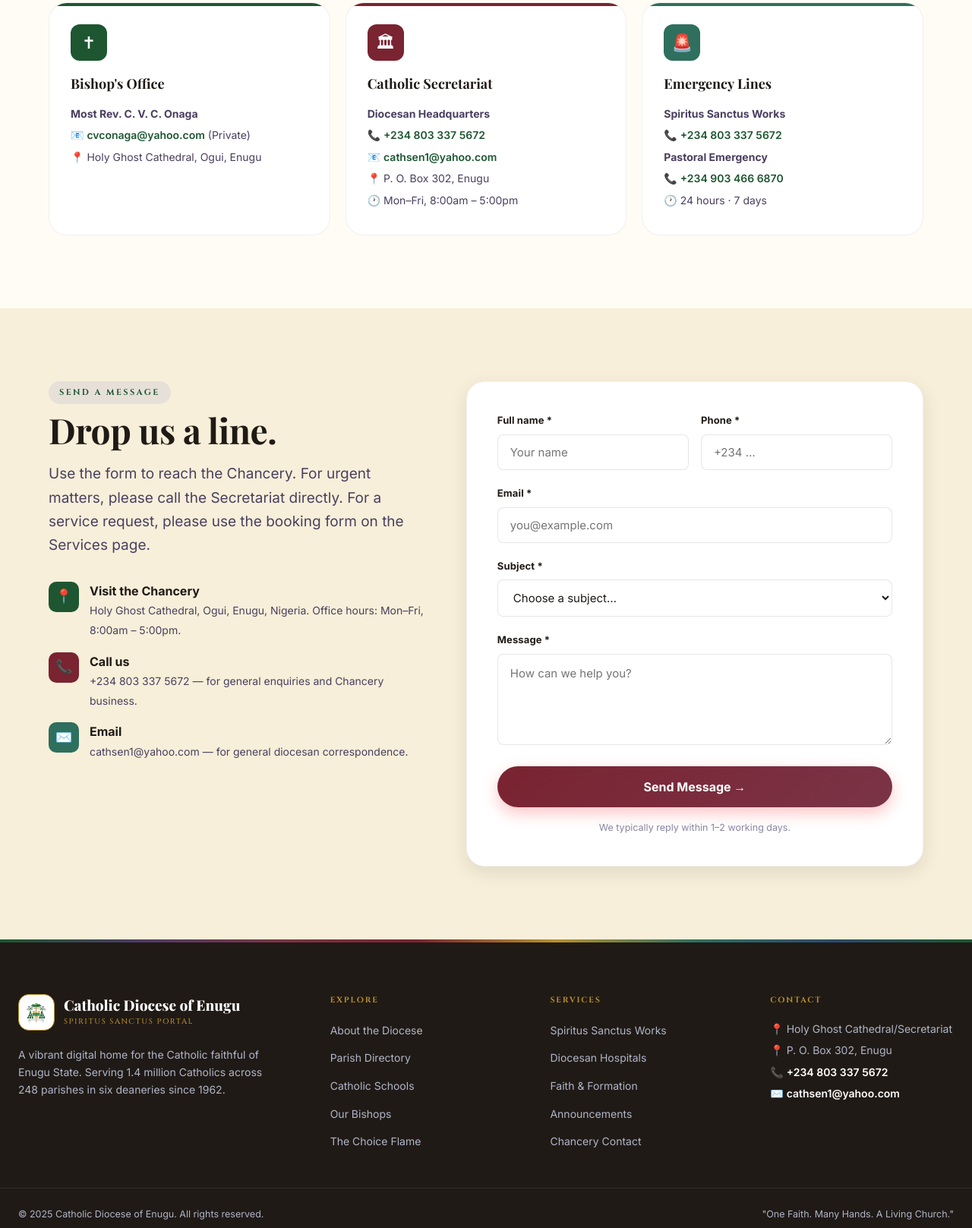
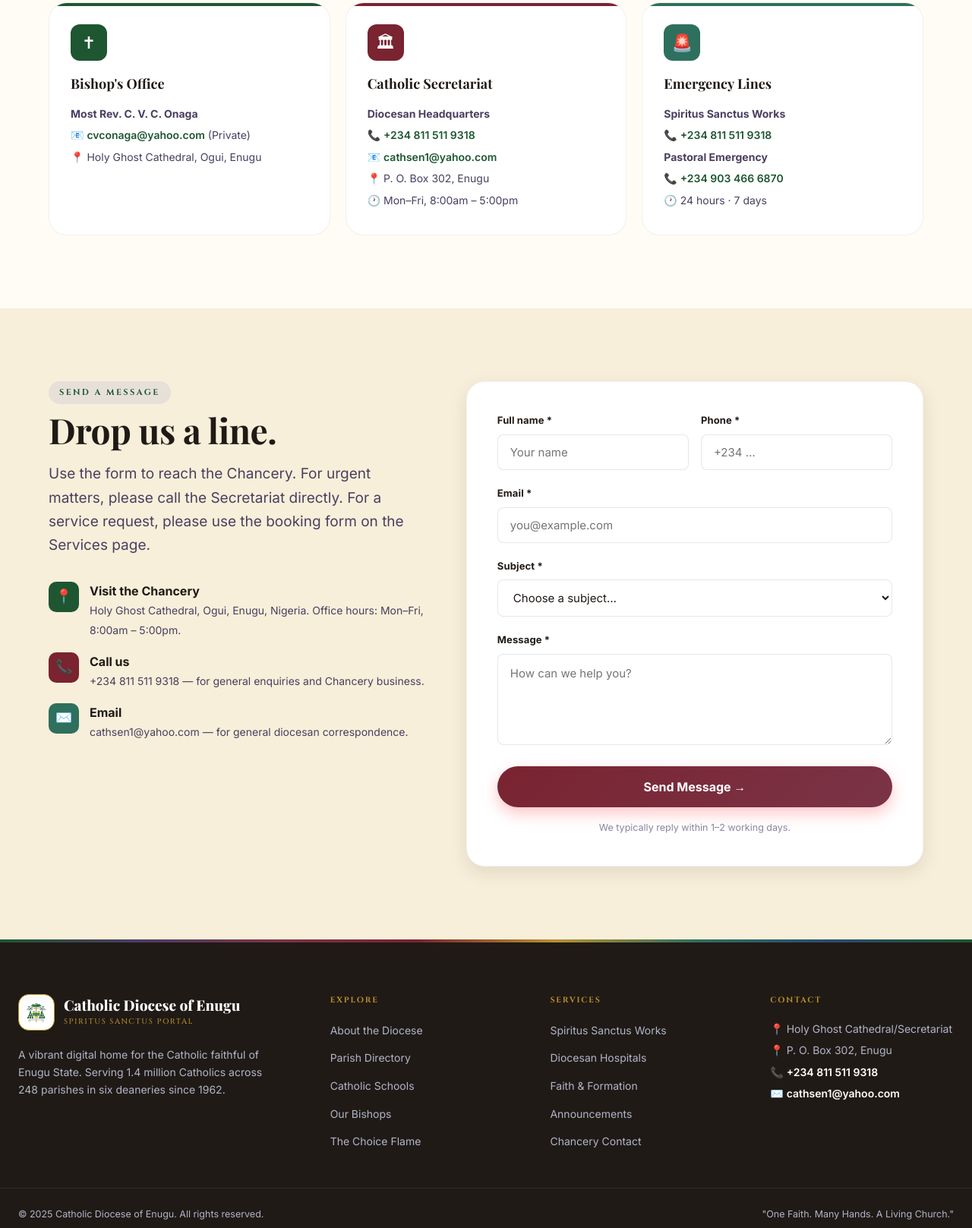
Before and after one commit to skanifegowoh-sudo/Spiritus-Services, a website: page www/contact.html in a window 1280 px wide. Shown: the part 529-2146 px from the top of the page at 76% size. Drawn offline with nearby package versions, Linux system fonts and the light colour scheme; a web font is replaced by a local one.

Commit message:
Emergency: replace Chancery contact number with 08115119318

```diff
--- a/www/contact.html
+++ b/www/contact.html
@@ -72,7 +72,7 @@
         <div class="contact-card__icon">🏛</div>
         <div class="contact-card__title">Catholic Secretariat</div>
         <div class="contact-card__line"><strong>Diocesan Headquarters</strong></div>
-        <div class="contact-card__line">📞 <a href="tel:+2348033375672">+234 803 337 5672</a></div>
+        <div class="contact-card__line">📞 <a href="tel:+2348115119318">+234 811 511 9318</a></div>
         <div class="contact-card__line">📧 <a href="mailto:cathsen1@yahoo.com">cathsen1@yahoo.com</a></div>
         <div class="contact-card__line">📍 P. O. Box 302, Enugu</div>
         <div class="contact-card__line">🕐 Mon–Fri, 8:00am – 5:00pm</div>
@@ -81,7 +81,7 @@
         <div class="contact-card__icon">🚨</div>
         <div class="contact-card__title">Emergency Lines</div>
         <div class="contact-card__line"><strong>Spiritus Sanctus Works</strong></div>
-        <div class="contact-card__line">📞 <a href="tel:+2348033375672">+234 803 337 5672</a></div>
+        <div class="contact-card__line">📞 <a href="tel:+2348115119318">+234 811 511 9318</a></div>
         <div class="contact-card__line"><strong>Pastoral Emergency</strong></div>
         <div class="contact-card__line">📞 <a href="tel:+2349034666870">+234 903 466 6870</a></div>
         <div class="contact-card__line">🕐 24 hours · 7 days</div>
@@ -109,7 +109,7 @@
           <div style="width:40px;height:40px;border-radius:10px;background:var(--coral);color:white;display:flex;align-items:center;justify-content:center;font-size:18px;flex-shrink:0">📞</div>
           <div>
             <strong>Call us</strong><br>
-            <span style="color:#4A3F60;font-size:14px">+234 803 337 5672 — for general enquiries and Chancery business.</span>
+            <span style="color:#4A3F60;font-size:14px">+234 811 511 9318 — for general enquiries and Chancery business.</span>
           </div>
         </div>
         <div style="display:flex;gap:14px;align-items:flex-start">
@@ -199,7 +199,7 @@
       <div class="footer__heading">Contact</div>
       <div class="footer__contact-line">📍 Holy Ghost Cathedral/Secretariat</div>
       <div class="footer__contact-line">📍 P. O. Box 302, Enugu</div>
-      <div class="footer__contact-line">📞 <a href="tel:+2348033375672">+234 803 337 5672</a></div>
+      <div class="footer__contact-line">📞 <a href="tel:+2348115119318">+234 811 511 9318</a></div>
       <div class="footer__contact-line">✉️ <a href="mailto:cathsen1@yahoo.com">cathsen1@yahoo.com</a></div>
     </div>
   </div>
--- a/www/js/health-data.js
+++ b/www/js/health-data.js
@@ -34,6 +34,6 @@ window.HEALTH_CENTRES = [
 // Fallback contact used whenever a centre has no direct phone/email listed.
 window.HEALTH_GENERAL_CONTACT = {
   label: "Diocesan Health Office / Chancery",
-  phone: "+2348033375672",
+  phone: "+2348115119318",
   email: "cathsen1@yahoo.com"
 };
```
Also changed, not shown: www/about.html (+2 -2 lines), www/announcements.html (+1 -1 lines), www/directory.html (+1 -1 lines), www/faith-formation.html (+1 -1 lines), www/health.html (+1 -1 lines), www/index.html (+2 -2 lines), www/schools.html (+1 -1 lines), www/services.html (+2 -2 lines).
